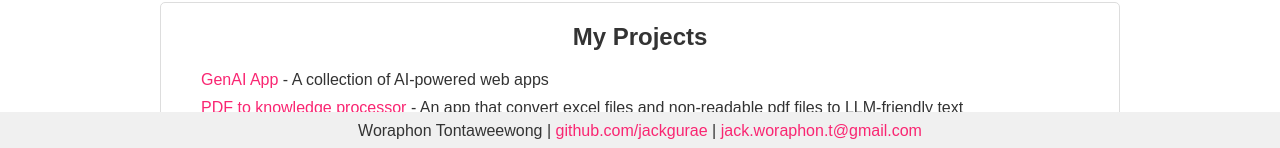
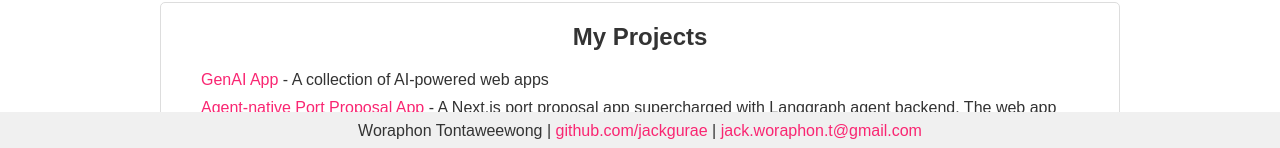
Before and after one commit to jackgurae/jackgurae.github.io, a plain HTML site: page index.html in a window 1280 px wide. Shown: the part 650-798 px from the top of the page. Drawn offline with Linux system fonts and the light colour scheme.

Commit message:
chore: Add new project link for Agent-native Port Proposal App in index.html

```diff
--- a/index.html
+++ b/index.html
@@ -65,6 +65,12 @@
                             collection of
                             AI-powered web apps</span>
                     </li>
+                    <li>
+                        <a href="https://portproposal.jackgu.dev/" target="_blank">Agent-native Port Proposal App</a><span> - A
+                            Next.js port proposal app supercharged with Langgraph agent backend.
+                            The web app state and agent state is shared = bi-directional communication.
+                            A show case for how existing ReAct/Nextjs webapp can be linked with AI Agent with minimal changes.</span>
+                    </li>
                     <li></li>
                         <a href="https://processor.jackgu.dev" target="_blank">PDF to knowledge processor</a><span> -
                             An app that convert excel files and non-readable pdf files to LLM-friendly text</span>
```
